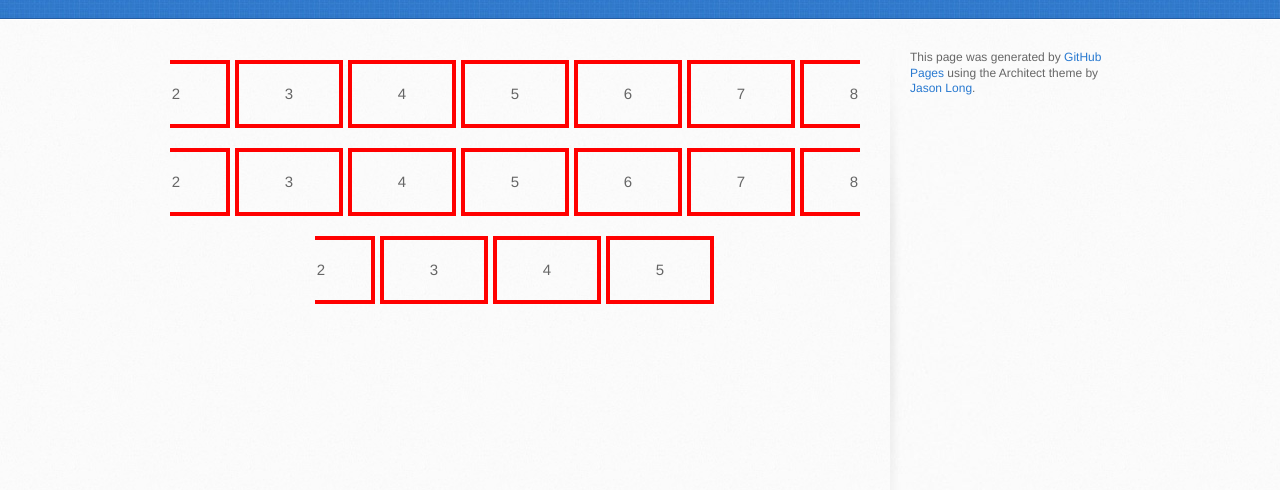
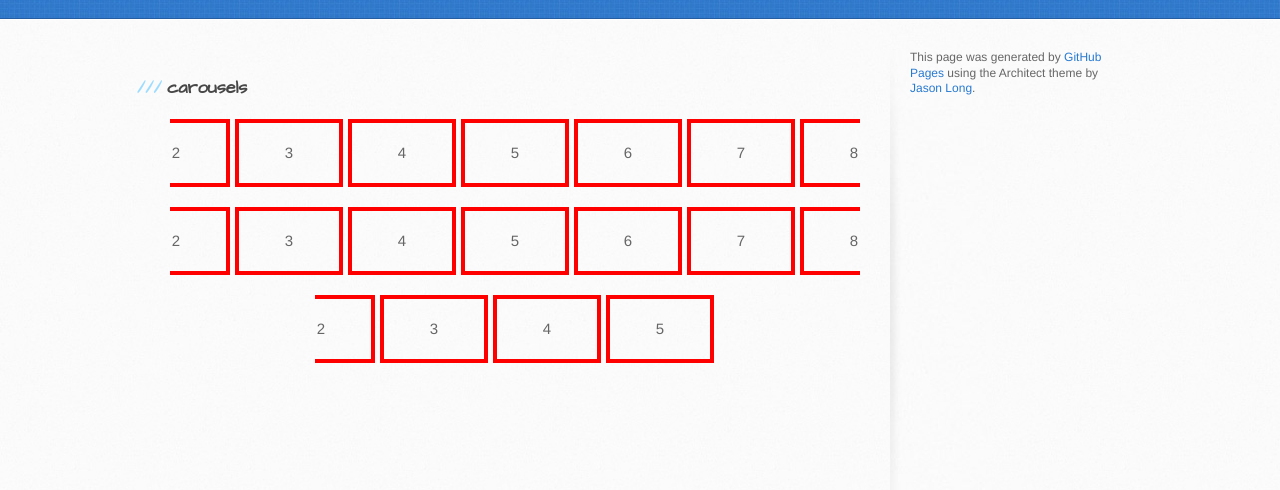
Before and after one commit to likeclever1/likeclever1.github.io, a plain HTML site: page index.html in a window 1280 px wide. Shown: the part 182-672 px from the top of the page. Drawn offline with nearby package versions, Linux system fonts and the light colour scheme.

```diff
--- a/index.html
+++ b/index.html
@@ -28,6 +28,7 @@
     <div id="content-wrapper">
       <div class="inner clearfix">
         <section id="main-content">
+            <h3>carousels</h3>
               <div class="wrap">
                 <div class="carouselTicker">
                     <ul class="carouselTicker__list">
```
